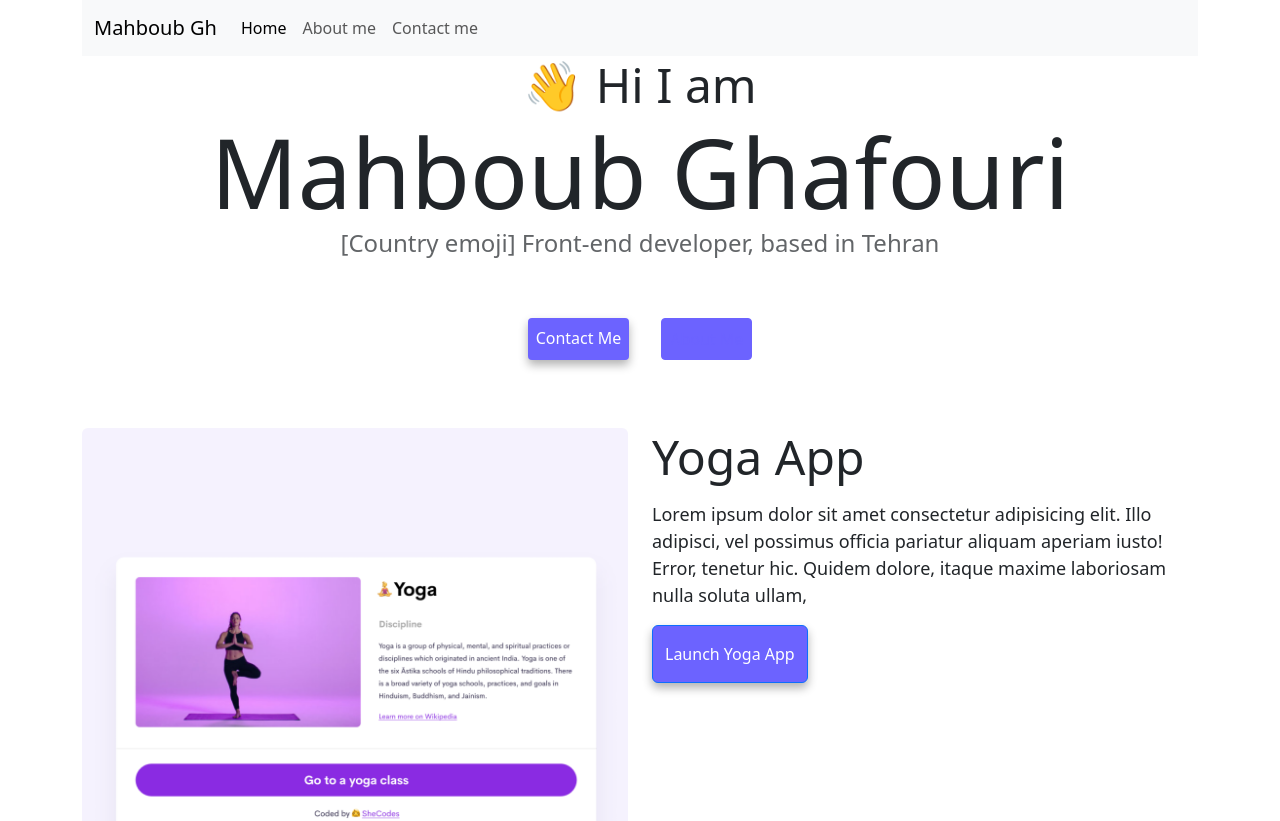
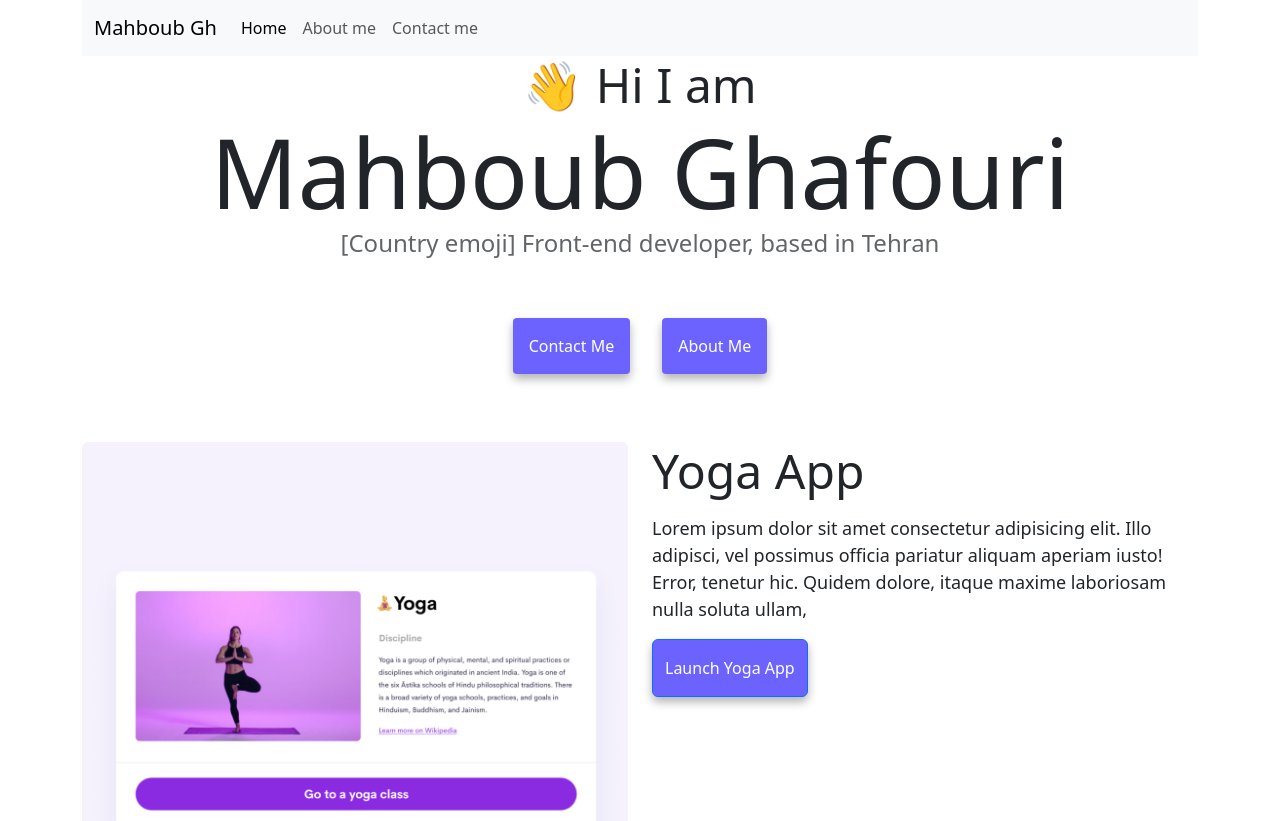
Before and after one commit to mahboub8061/responsive-w3, a plain HTML site: page index.html in a window 1280 px wide. Shown: the top 821 px of the page. Drawn offline with nearby package versions, Linux system fonts and the light colour scheme.

Commit message:
change a property

```diff
--- a/index.html
+++ b/index.html
@@ -57,10 +57,12 @@
         <div class="navigation-links d-flex justify-content-center">
           <a
             href="about.html#contact"
-            class="contact-link mx-3 text-decoration-none p-2"
+            class="contact-link mx-3 text-decoration-none p-3"
             >Contact me</a
           >
-          <a href="about.html" class="about-link mx-3 text-decoration-none p-2"
+          <a
+            href="about.html"
+            class="contact-link mx-3 text-decoration-none p-3"
             >About me</a
           >
         </div>
```
